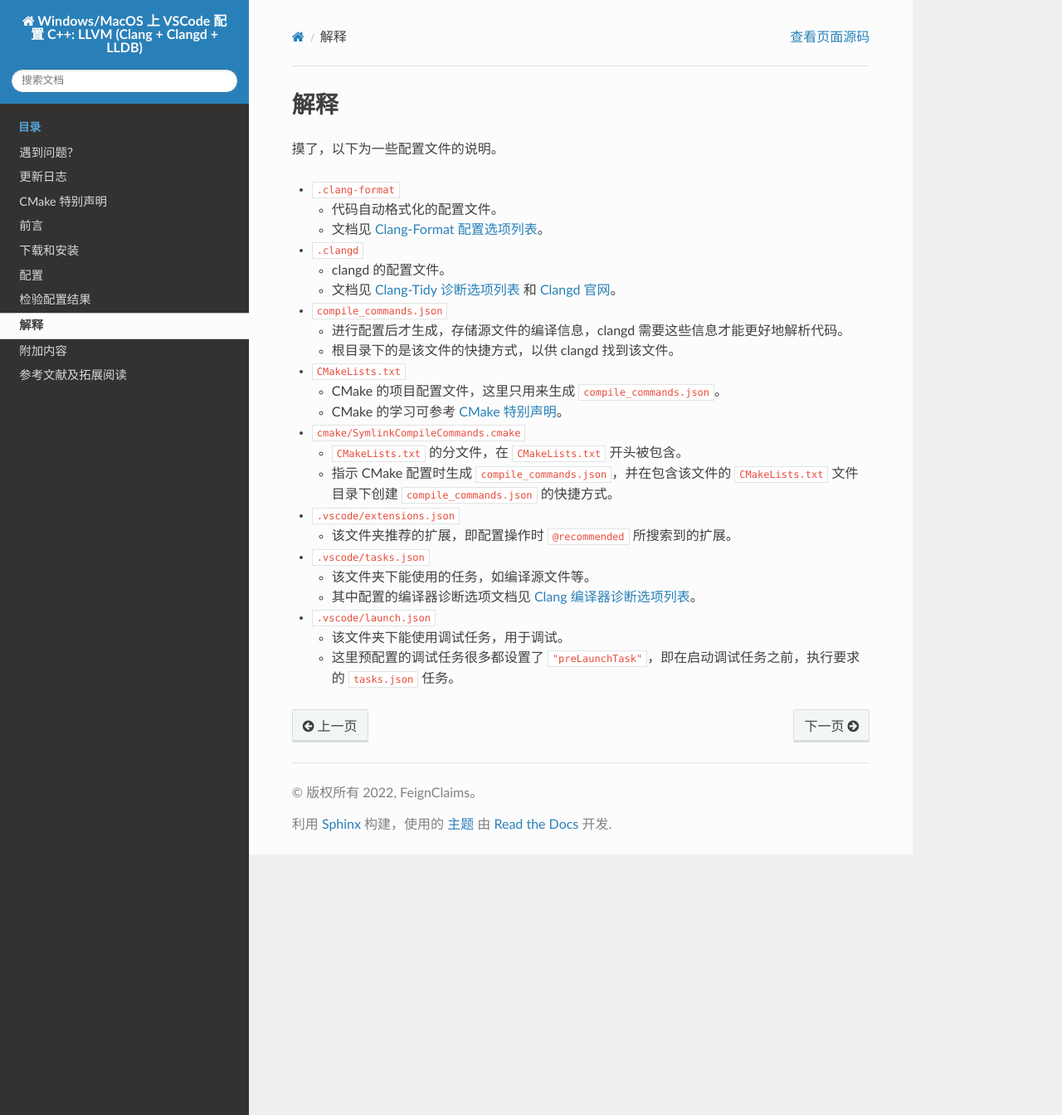
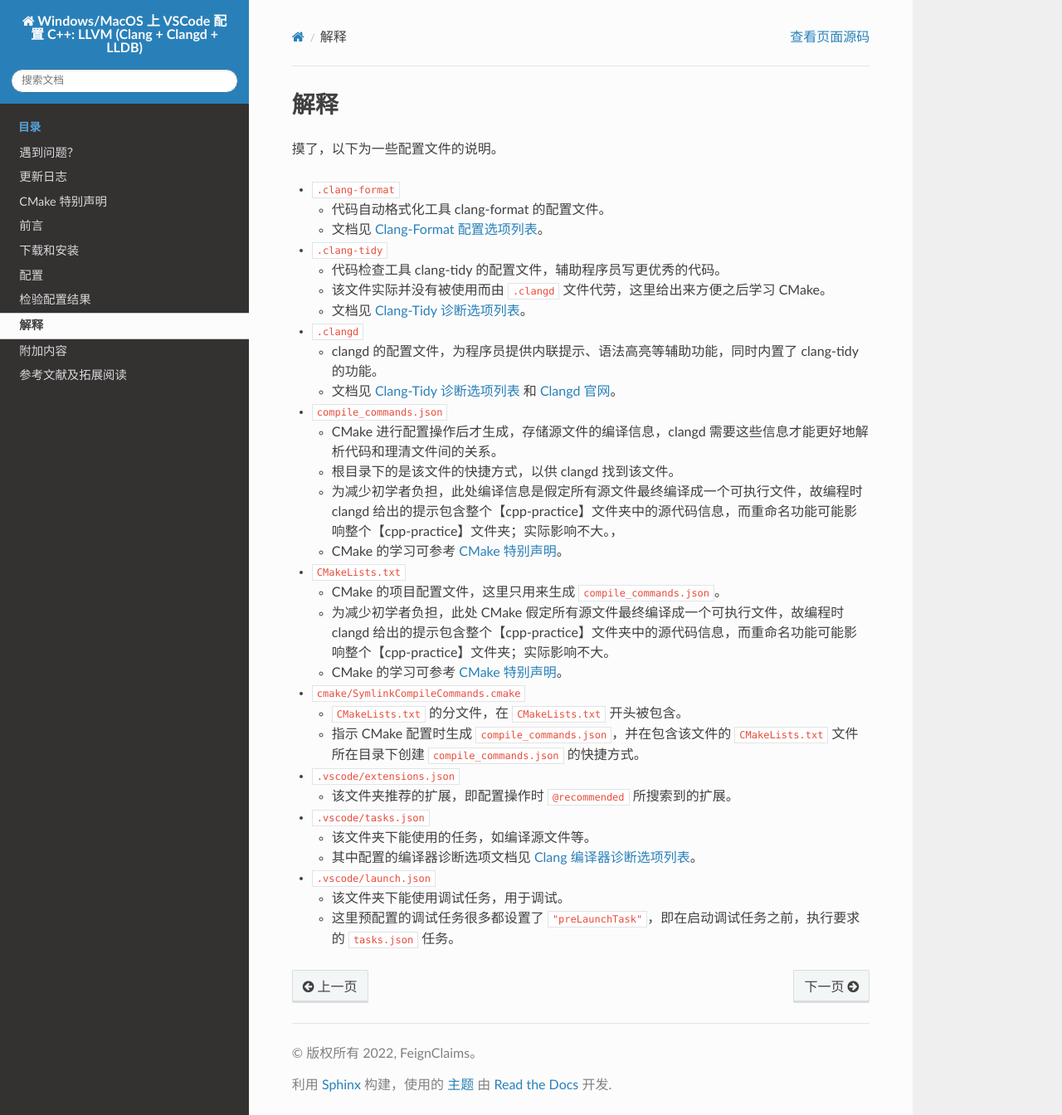
Before and after one commit to FeignClaims/vscode_cpp_starter, a Sphinx documentation site: the page built from docs/source/explain.rst, in a window 1280 px wide and 1344 px high. Shown: the whole window at 83% size. Built offline with Sphinx 7.4.7 and the Read the Docs theme 2.0.0, drawn with Linux system fonts in a browser that asks for light colours.

Commit message:
补充了解释

```diff
--- a/docs/source/explain.rst
+++ b/docs/source/explain.rst
@@ -8,28 +8,37 @@
 
 - ``.clang-format``
 
-  - 代码自动格式化的配置文件。
+  - 代码自动格式化工具 clang-format 的配置文件。
   - 文档见 `Clang-Format 配置选项列表`_。
+
+- ``.clang-tidy``
+
+  - 代码检查工具 clang-tidy 的配置文件，辅助程序员写更优秀的代码。
+  - 该文件实际并没有被使用而由 ``.clangd`` 文件代劳，这里给出来方便之后学习 CMake。
+  - 文档见 `Clang-Tidy 诊断选项列表`_。
 
 - ``.clangd``
 
-  - clangd 的配置文件。
+  - clangd 的配置文件，为程序员提供内联提示、语法高亮等辅助功能，同时内置了 clang-tidy 的功能。
   - 文档见 `Clang-Tidy 诊断选项列表`_ 和 `Clangd 官网`_。
 
 - ``compile_commands.json``
 
-  - 进行配置后才生成，存储源文件的编译信息，clangd 需要这些信息才能更好地解析代码。
+  - CMake 进行配置操作后才生成，存储源文件的编译信息，clangd 需要这些信息才能更好地解析代码和理清文件间的关系。
   - 根目录下的是该文件的快捷方式，以供 clangd 找到该文件。
+  - 为减少初学者负担，此处编译信息是假定所有源文件最终编译成一个可执行文件，故编程时 clangd 给出的提示包含整个【cpp-practice】文件夹中的源代码信息，而重命名功能可能影响整个【cpp-practice】文件夹；实际影响不大。，
+  - CMake 的学习可参考 :doc:`special_announcement`。
 
 - ``CMakeLists.txt``
 
   - CMake 的项目配置文件，这里只用来生成 ``compile_commands.json``。
+  - 为减少初学者负担，此处 CMake 假定所有源文件最终编译成一个可执行文件，故编程时 clangd 给出的提示包含整个【cpp-practice】文件夹中的源代码信息，而重命名功能可能影响整个【cpp-practice】文件夹；实际影响不大。
   - CMake 的学习可参考 :doc:`special_announcement`。
 
 - ``cmake/SymlinkCompileCommands.cmake``
 
   - ``CMakeLists.txt`` 的分文件，在 ``CMakeLists.txt`` 开头被包含。
-  - 指示 CMake 配置时生成 ``compile_commands.json``，并在包含该文件的 ``CMakeLists.txt`` 文件目录下创建 ``compile_commands.json`` 的快捷方式。
+  - 指示 CMake 配置时生成 ``compile_commands.json``，并在包含该文件的 ``CMakeLists.txt`` 文件所在目录下创建 ``compile_commands.json`` 的快捷方式。
 
 - ``.vscode/extensions.json``
 
```
